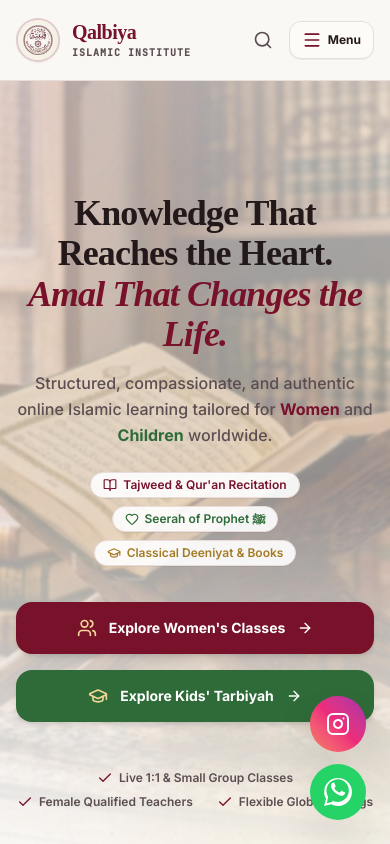
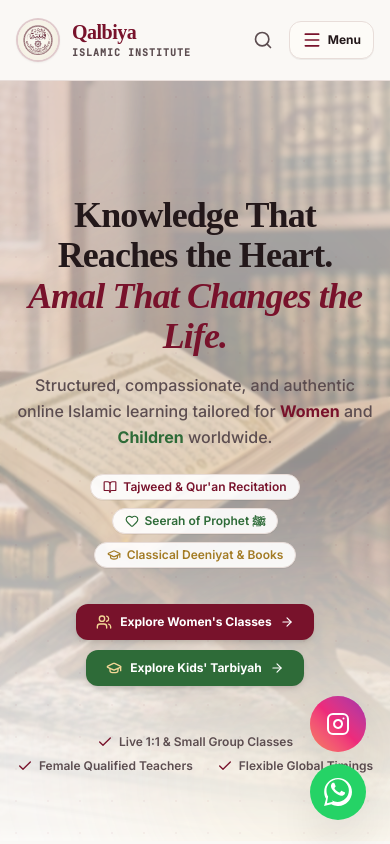
Before and after one commit to hamid220-kamal/qalbiya-insititue, a React (Vite) app: page / in a window 390 px wide. Shown: the top 844 px of the page. Built offline with nearby package versions, Linux system fonts and the light colour scheme; a web font is replaced by a local one.

Commit message:
style(homepage): refine CTA buttons for responsiveness
Adjust padding, font sizes, and spacing for hero CTA buttons to improve layout consistency and usability on smaller screens.

```diff
--- a/src/components/Homepage.tsx
+++ b/src/components/Homepage.tsx
@@ -295,28 +295,28 @@ export const Homepage: React.FC<HomepageProps> = ({
             initial={{ opacity: 0, y: 20 }}
             animate={{ opacity: 1, y: 0 }}
             transition={{ duration: 0.8, delay: 0.2 }}
-            className="flex flex-col sm:flex-row items-center justify-center gap-4 pt-3"
+            className="flex flex-col sm:flex-row items-center justify-center gap-2.5 sm:gap-4 pt-3"
           >
             {/* Women's Hub CTA */}
             <button
               onClick={() => onNavigate('women')}
-              className="w-full sm:w-auto min-w-[250px] px-8 py-4 rounded-2xl bg-[#78122B] hover:bg-[#630E23] text-white font-bold text-sm sm:text-base transition-all duration-300 shadow-md hover:shadow-2xl hover:-translate-y-1 cursor-pointer flex items-center justify-center gap-3 group active:scale-98"
+              className="w-auto max-w-[270px] sm:max-w-none sm:w-auto min-w-[200px] sm:min-w-[250px] px-5 sm:px-8 py-2.5 sm:py-4 rounded-xl sm:rounded-2xl bg-[#78122B] hover:bg-[#630E23] text-white font-bold text-xs sm:text-base transition-all duration-300 shadow-md hover:shadow-2xl hover:-translate-y-1 cursor-pointer flex items-center justify-center gap-2 sm:gap-3 group active:scale-98"
               id="hero-btn-women-hub"
             >
-              <Users className="w-5 h-5 text-[#F3D797]" />
+              <Users className="w-4 h-4 sm:w-5 sm:h-5 text-[#F3D797]" />
               <span>Explore Women's Classes</span>
-              <ArrowRight className="w-4 h-4 transition-transform group-hover:translate-x-1" />
+              <ArrowRight className="w-3.5 h-3.5 sm:w-4 sm:h-4 transition-transform group-hover:translate-x-1" />
             </button>
 
             {/* Kids' Hub CTA */}
             <button
               onClick={() => onNavigate('kids')}
-              className="w-full sm:w-auto min-w-[250px] px-8 py-4 rounded-2xl bg-[#2E6B38] hover:bg-[#25572e] text-white font-bold text-sm sm:text-base transition-all duration-300 shadow-md hover:shadow-2xl hover:-translate-y-1 cursor-pointer flex items-center justify-center gap-3 group active:scale-98"
+              className="w-auto max-w-[270px] sm:max-w-none sm:w-auto min-w-[200px] sm:min-w-[250px] px-5 sm:px-8 py-2.5 sm:py-4 rounded-xl sm:rounded-2xl bg-[#2E6B38] hover:bg-[#25572e] text-white font-bold text-xs sm:text-base transition-all duration-300 shadow-md hover:shadow-2xl hover:-translate-y-1 cursor-pointer flex items-center justify-center gap-2 sm:gap-3 group active:scale-98"
               id="hero-btn-kids-hub"
             >
-              <GraduationCap className="w-5 h-5 text-[#F3D797]" />
+              <GraduationCap className="w-4 h-4 sm:w-5 sm:h-5 text-[#F3D797]" />
               <span>Explore Kids' Tarbiyah</span>
-              <ArrowRight className="w-4 h-4 transition-transform group-hover:translate-x-1" />
+              <ArrowRight className="w-3.5 h-3.5 sm:w-4 sm:h-4 transition-transform group-hover:translate-x-1" />
             </button>
           </motion.div>
 
@@ -754,24 +754,24 @@ export const Homepage: React.FC<HomepageProps> = ({
             </p>
           )}
 
-          <div className="pt-4 flex flex-col sm:flex-row items-center justify-center gap-4 border-t border-white/10">
+          <div className="pt-4 flex flex-col sm:flex-row items-center justify-center gap-2.5 sm:gap-4 border-t border-white/10">
             <button
               onClick={() => onNavigate('women')}
-              className="w-full sm:w-auto inline-flex h-12 items-center justify-center rounded-xl bg-white text-[#78122B] px-8 text-sm font-bold hover:bg-[#FAF8F5] transition-all duration-300 shadow-md hover:shadow-2xl hover:-translate-y-1 gap-2 cursor-pointer"
+              className="w-auto max-w-[270px] sm:max-w-none sm:w-auto inline-flex h-10 sm:h-12 items-center justify-center rounded-xl bg-white text-[#78122B] px-5 sm:px-8 text-xs sm:text-sm font-bold hover:bg-[#FAF8F5] transition-all duration-300 shadow-md hover:shadow-2xl hover:-translate-y-1 gap-2 cursor-pointer"
               id="homepage-cta-explore-women"
             >
               <span>Explore Women's Hub</span>
-              <ArrowRight className="w-4 h-4" />
+              <ArrowRight className="w-3.5 h-3.5 sm:w-4 sm:h-4" />
             </button>
 
             <a
               href="https://wa.me/918145363290?text=Assalamu%20Alaikum%2C%20I%20would%20like%20to%20know%20more%20about%20Qalbiya%20programs."
               target="_blank"
               rel="noopener noreferrer"
-              className="w-full sm:w-auto inline-flex h-12 items-center justify-center rounded-xl bg-[#25D366] text-white px-6 text-sm font-bold hover:bg-[#20bd5a] transition-all duration-300 shadow-md hover:shadow-2xl hover:-translate-y-1 gap-2 cursor-pointer"
+              className="w-auto max-w-[270px] sm:max-w-none sm:w-auto inline-flex h-10 sm:h-12 items-center justify-center rounded-xl bg-[#25D366] text-white px-5 sm:px-6 text-xs sm:text-sm font-bold hover:bg-[#20bd5a] transition-all duration-300 shadow-md hover:shadow-2xl hover:-translate-y-1 gap-2 cursor-pointer"
               id="homepage-whatsapp-link"
             >
-              <MessageCircle className="w-4 h-4 fill-current" />
+              <MessageCircle className="w-3.5 h-3.5 sm:w-4 sm:h-4 fill-current" />
               <span>WhatsApp Us</span>
             </a>
           </div>
```
